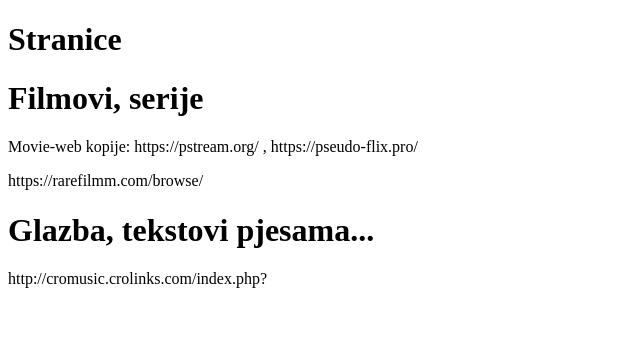
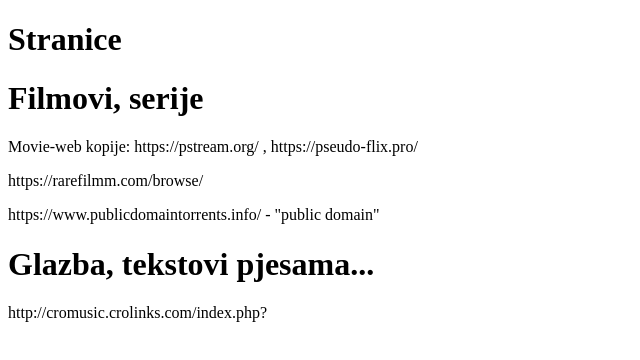
Before and after one commit to marko112/marko112.github.io, a plain HTML site: page index.html in a window 1280 px wide. Shown: the whole page, without its empty margins (0-640 px from the left). Drawn offline with Linux system fonts and the light colour scheme.

Commit message:
Update index.html

```diff
--- a/index.html
+++ b/index.html
@@ -5,6 +5,7 @@
 <h1>Filmovi, serije</h1>
 <p>Movie-web kopije: https://pstream.org/ , https://pseudo-flix.pro/</p>
 <p> https://rarefilmm.com/browse/ </p>
+<p>https://www.publicdomaintorrents.info/ - "public domain"</p>
 <h1>Glazba, tekstovi pjesama...</h1>
 <p>http://cromusic.crolinks.com/index.php?</p>
 </body>
```
